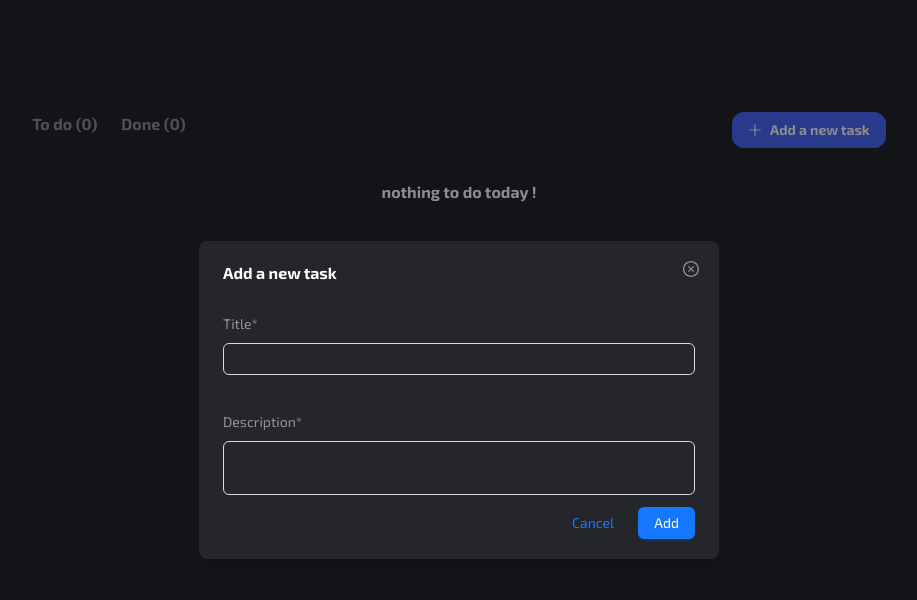
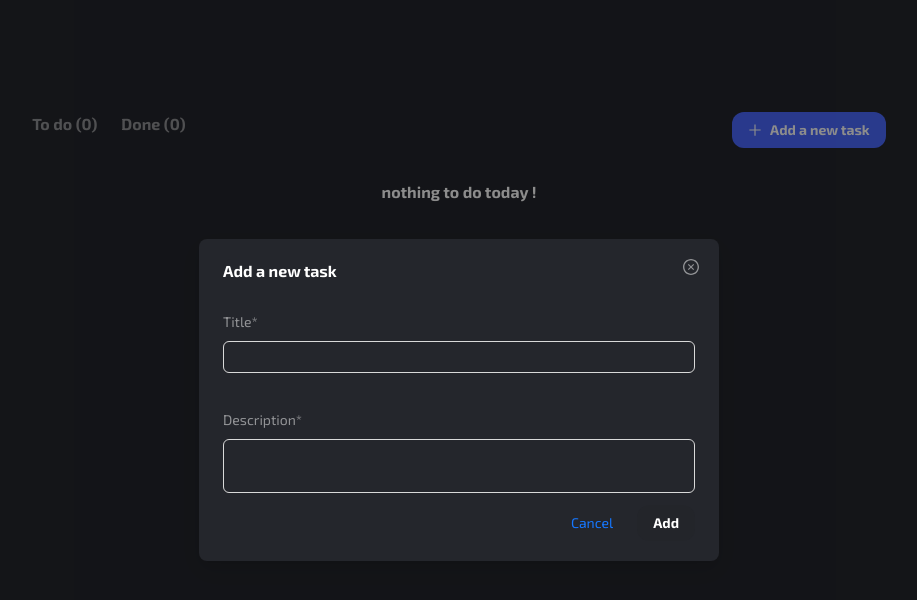
Before and after one commit to m7mdZayan/todo-list, a React (Create React App) app: page / in a window 1280 px wide. Both pictures are taken after a click on the button "Add a new task". Shown: the top 600 px of the page, without its empty margins (181-1098 px from the left). Built offline with nearby package versions, Linux system fonts and the light colour scheme.

Commit message:
💄 disable add button if one of the input fields is empty

```diff
--- a/src/components/addTodoModal.js
+++ b/src/components/addTodoModal.js
@@ -69,7 +69,12 @@ const AddTodoModal = ({
         <Button key="cancel" onClick={handleCancel} type="link">
           Cancel
         </Button>,
-        <Button key="submit" type="primary" onClick={addTodo}>
+        <Button
+          key="submit"
+          disabled={!title || !description}
+          onClick={addTodo}
+          className="bg-primary border-0 px-4 py-2 h-auto text-white-1000 rounded-[12px] text-sm font-bold"
+        >
           Add
         </Button>
       ]}
--- a/src/index.css
+++ b/src/index.css
@@ -14,26 +14,29 @@
 
 body {
   margin: 0;
-  font-family: -apple-system, BlinkMacSystemFont, 'Segoe UI', 'Roboto', 'Oxygen',
-    'Ubuntu', 'Cantarell', 'Fira Sans', 'Droid Sans', 'Helvetica Neue',
-    sans-serif;
-  -webkit-font-smoothing: antialiased;
-  -moz-osx-font-smoothing: grayscale;
   background: var(--dark-bg);
   font-family: 'Exo 2', sans-serif;
 }
 
 /* Overrife ant desing styles */
+
+/* buttons */
 .ant-btn {
   font-family: inherit !important;
 }
-
 .ant-btn:hover {
   font-family: inherit !important;
   background-color: var(--primary-100) !important;
   color: var(--white) !important;
 }
 
+.ant-btn-default:disabled {
+  color: var(--white) !important;
+}
+
+.ant-btn-default:disabled:hover {
+  background: transparent !important;
+}
 .ant-btn-link {
   color: var(--white);
 }
@@ -41,6 +44,7 @@ body {
   background: transparent !important;
 }
 
+/* modal  */
 .ant-modal-header,
 .ant-modal-content {
   background-color: var(--dark-bg) !important;
@@ -53,6 +57,7 @@ body {
   font-family: 'Exo 2', sans-serif;
 }
 
+/* inputs */
 .ant-input-outlined {
   background: transparent !important;
   font-family: inherit !important;
```
Also changed, not shown: src/components/closeIcon.js (deleted).
